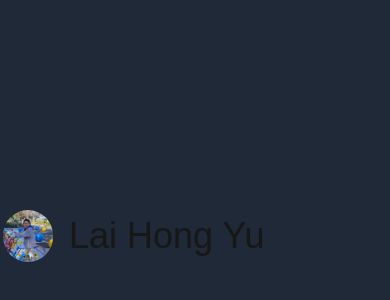
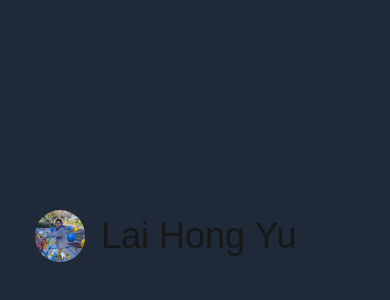
Before and after one commit to jay-lchicken/hongyuportfolio, a Next.js app: page / in a window 390 px wide. Shown: the part 1574-1874 px from the top of the page. Built offline with nearby package versions, Linux system fonts and the light colour scheme.

Commit message:
Additional changes

```diff
--- a/src/app/page.js
+++ b/src/app/page.js
@@ -152,7 +152,7 @@ export default function Home() {
 
             </div>
             {/* Top Row */}
-            <div className="flex flex-row items-center w-full max-w-96 sm:max-w-screen-xl">
+            <div className="flex flex-row items-center w-full max-w-80 sm:max-w-96 md:max-w-screen-xl">
                 <img
                     src="/profile.png"
                     alt="Hong Yu"
@@ -166,7 +166,7 @@ export default function Home() {
             {/* Main Content */}
             <div id="section"
                  className="section relative flex justify-center align-middle items-center bg-gray-800 overflow-hidden">
-                <div className="relative w-full h-full max-w-96 sm:max-w-screen-xl rounded-3xl overflow-hidden bg-gray-800">
+                <div className="relative w-full h-full max-w-80 sm:max-w-96 md:max-w-screen-xl rounded-3xl overflow-hidden bg-gray-800">
                     <img
                         src="/IMG_0927.jpeg"
                         alt="Hong Yu"
@@ -182,7 +182,7 @@ export default function Home() {
 
             {/* Description Section */}
             <div
-                className="section relative flex flex-col sm:flex-row justify-center items-center bg-gray-700 w-full h-full rounded-3xl space-y-4 sm:space-y-0 sm:space-x-4 p-6 max-w-96 sm:max-w-screen-xl">
+                className="section relative flex flex-col sm:flex-row justify-center items-center bg-gray-700 w-full h-full rounded-3xl space-y-4 sm:space-y-0 sm:space-x-4 p-6 max-w-80 md:max-w-96 lg:max-w-screen-xl">
                 <div className="w-full max-w-4xl">
                     <h1 className="text-xl sm:text-xl md:text-2xl lg:text-3xl xl:text-4xl font-semibold text-white text-center m-4">
                         Hello, I'm Lai Hong Yu. I'm a{" "}
```
